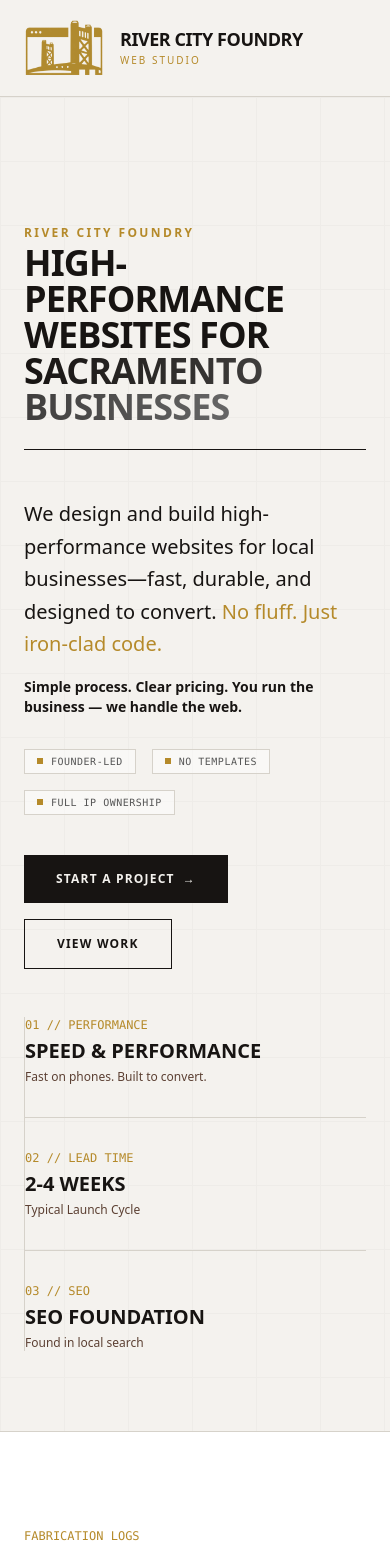
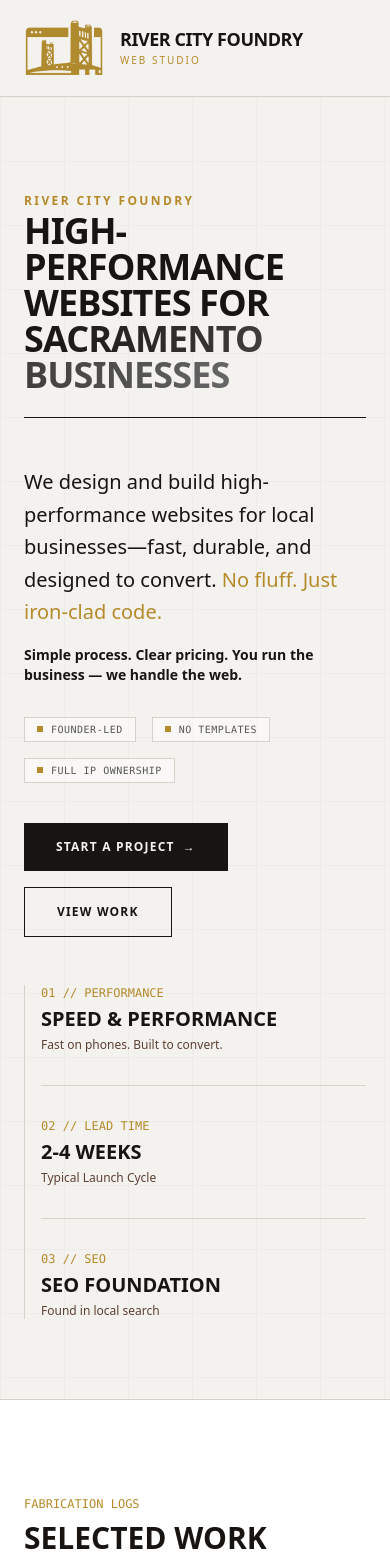
Before and after one commit to seena18/rivercityfoundry, a Next.js app: page / in a window 390 px wide. Shown: the top 1557 px of the page. Built offline with nearby package versions, Linux system fonts and the light colour scheme.

Commit message:
Fix hero padding and spec strip mobile spacing

```diff
--- a/src/app/page.tsx
+++ b/src/app/page.tsx
@@ -8,7 +8,7 @@
       {/* ──────────────────────────────────────────────────────────────────────────
           HERO: INDUSTRIAL / PLAIN ENGLISH
           ────────────────────────────────────────────────────────────────────────── */}
-      <section className="relative pt-32 pb-20 border-b border-[#D6D2CA]">
+      <section className="relative pt-24 pb-20 border-b border-[#D6D2CA]">
         {/* Background Grid/Lines */}
         <div className="absolute inset-0 z-0 pointer-events-none opacity-[0.02]"
           style={{ backgroundImage: 'linear-gradient(to right, #171412 1px, transparent 1px), linear-gradient(to bottom, #171412 1px, transparent 1px)', backgroundSize: '4rem 4rem' }}>
@@ -75,7 +75,7 @@
             </div>
 
             {/* Right Column: Key Metrics (The "Spec Strip") */}
-            <div className="lg:col-span-4 border-l border-[#D6D2CA] pl-0 lg:pl-10 flex flex-col justify-center gap-8">
+            <div className="lg:col-span-4 border-l border-[#D6D2CA] pl-4 lg:pl-10 flex flex-col justify-center gap-8">
 
               <div className="relative">
                 <div className="text-[#B58A2A] text-xs font-mono mb-1">01 // PERFORMANCE</div>
```
